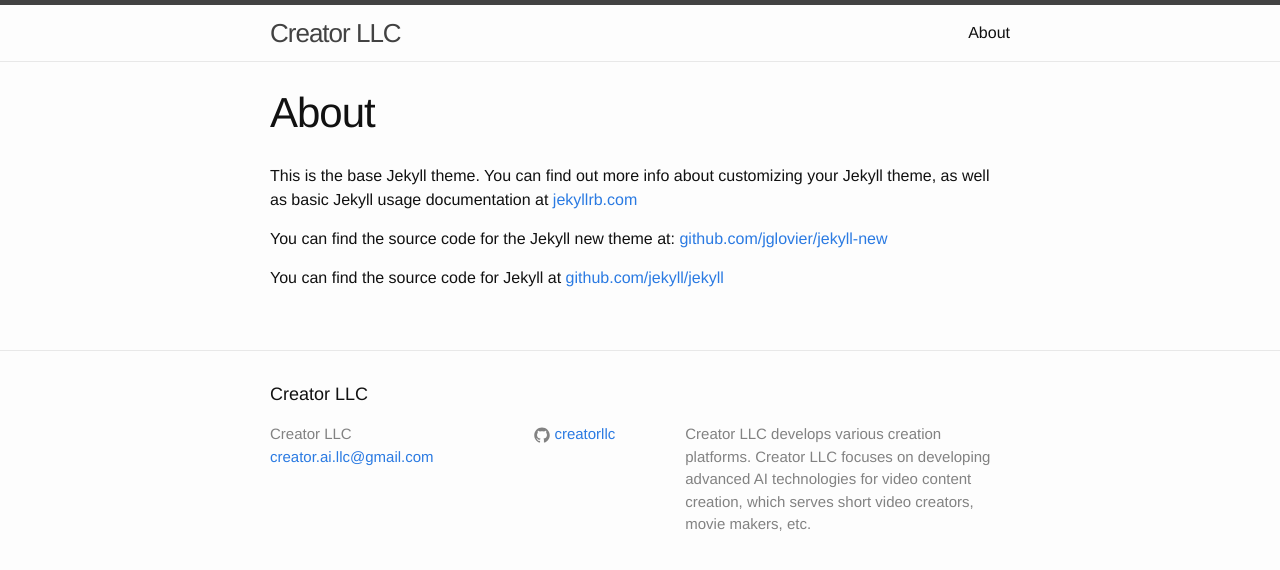
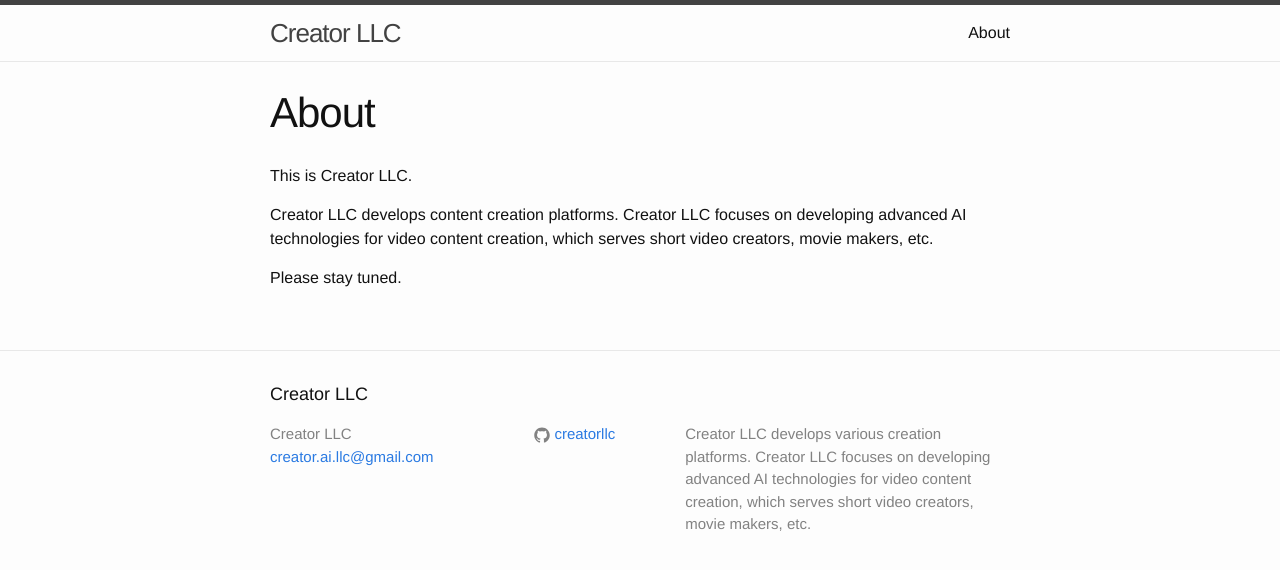
Before and after one commit to CreatorLLC/CreatorLLC.github.io, a Jekyll site: the page built from about.md, in a window 1280 px wide. Shown: the top 570 px of the page. Built offline with Jekyll 4.4.1, drawn with Linux system fonts in a browser that asks for light colours.

Commit message:
Update about.md

```diff
--- a/about.md
+++ b/about.md
@@ -4,8 +4,9 @@
 permalink: /about/
 ---
 
-This is the base Jekyll theme. You can find out more info about customizing your Jekyll theme, as well as basic Jekyll usage documentation at [jekyllrb.com](http://jekyllrb.com/)
+This is Creator LLC.
 
-You can find the source code for the Jekyll new theme at: [github.com/jglovier/jekyll-new](https://github.com/jglovier/jekyll-new)
 
-You can find the source code for Jekyll at [github.com/jekyll/jekyll](https://github.com/jekyll/jekyll)
+Creator LLC develops content creation platforms. Creator LLC focuses on developing advanced AI technologies for video content creation, which serves short video creators, movie makers, etc.
+
+Please stay tuned.
```
